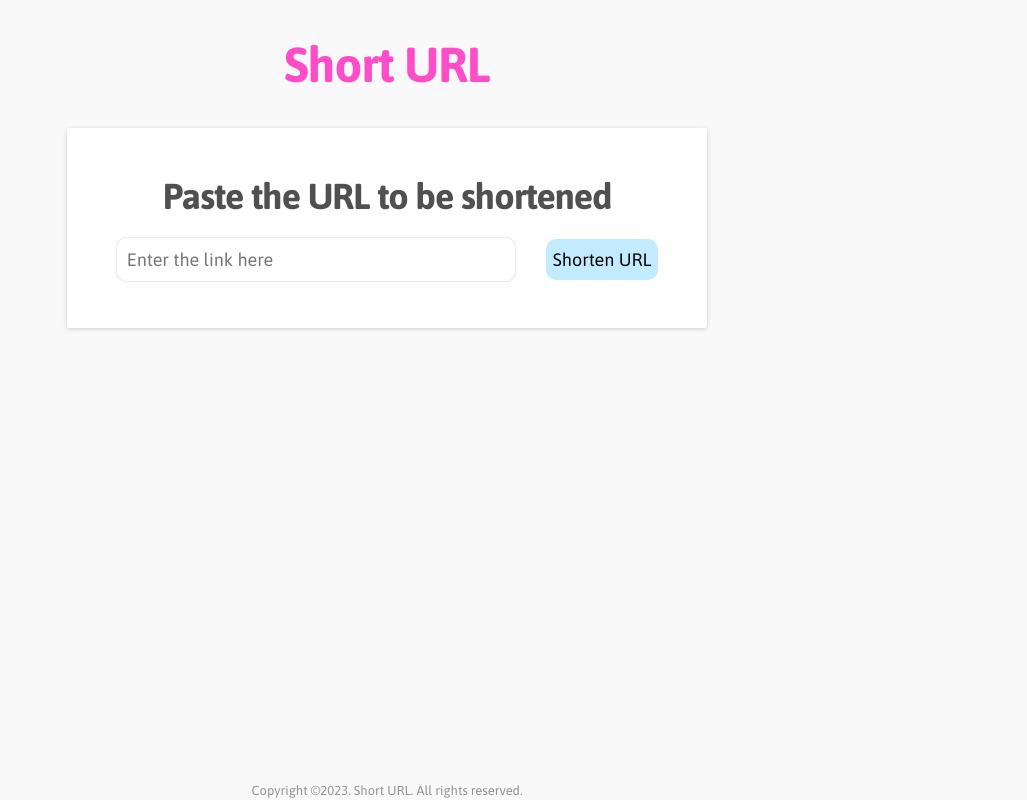
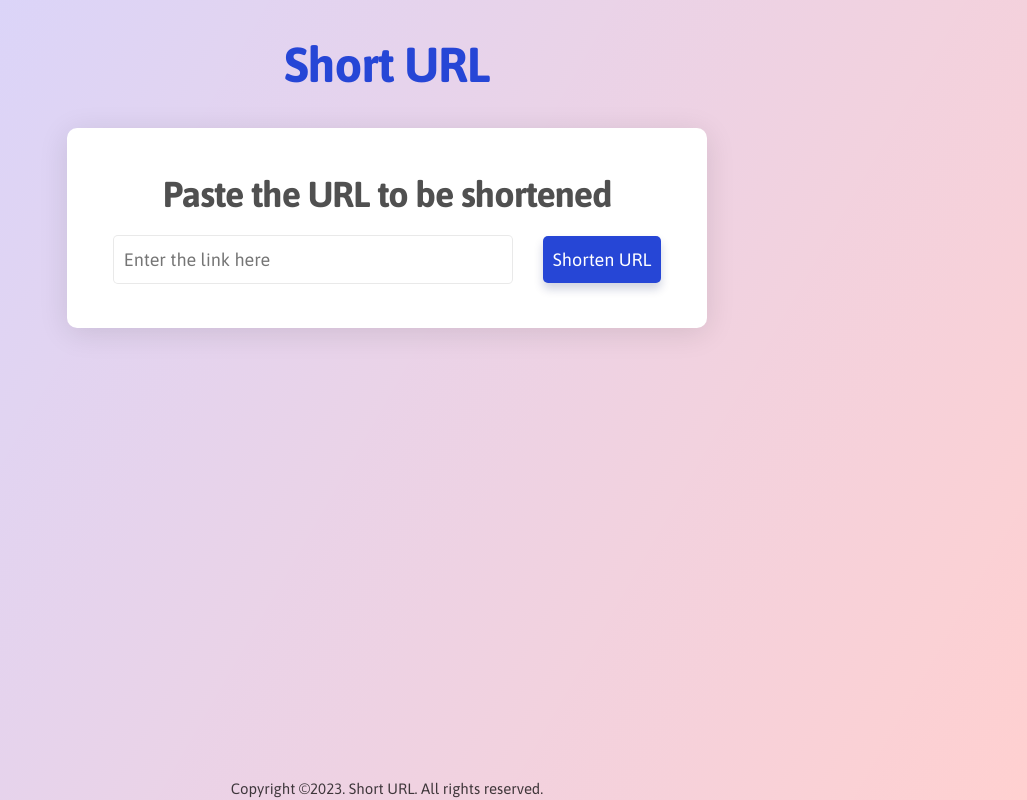
Before and after one commit to Maede-alv/short_url, a Flask app: page / in a window 1280 px wide. Shown: the whole page, without its empty margins (253-1280 px from the left). Run offline with Flask 3, Linux system fonts and the light colour scheme.

Commit message:
Update Css file

```diff
--- a/short_url/static/css/main.css
+++ b/short_url/static/css/main.css
@@ -19,7 +19,12 @@ body {
   flex-direction: column;
   align-items: center;
   font-family: asap, arial;
-  background-color: #f9f9f9;
+  /* background-color: #f9f9f9; */
+  background: linear-gradient(
+    120deg,
+    rgba(0, 0, 255, 0.164),
+    rgba(255, 0, 0, 0.185)
+  );
   height: 100vh;
 }
 
@@ -48,15 +53,15 @@ body {
 
 .nav__item {
   font: 900 49px asap;
-  color: #ff4cc9;
+  color: #2646d6;
   letter-spacing: -1px;
 }
 
 .urlbox {
   width: 50%;
   height: 200px;
-  box-shadow: 0 1px 4px #ccc;
-  border-radius: 2px;
+  box-shadow: 0 5px 30px #0000001c;
+  border-radius: 10px;
   background-color: #fff;
   display: flex;
   flex-direction: column;
@@ -88,10 +93,9 @@ body {
 
 .form__field {
   width: 400px;
-  height: 45px;
-  border-radius: 10px;
+  padding: 10px;
+  border-radius: 5px;
   border: 1px solid rgba(0, 0, 0, 0.085);
-  padding: 4px 0 4px 10px;
   transition: 300ms;
 }
 
@@ -100,25 +104,32 @@ body {
 }
 
 .button--form {
-  background-color: #4cc3ff57;
-  padding: 7px;
+  background-color: #2646d6;
+  color: white;
+  padding: 10px;
   border: none;
-  border-radius: 10px;
+  border-radius: 5px;
   cursor: pointer;
+  box-shadow: 0 6px 10px #08185e31;
+}
+
+.button--form:active {
+  box-shadow: none;
+  transform: scale(0.9);
 }
 
 .footer div {
-  font-size: 13px;
-  color: rgba(0, 0, 0, 0.415);
+  font-size: 15px;
+  color: rgba(0, 0, 0, 0.74);
 }
 
 .urlsbox {
-    width: 100%;
-    line-height: 1.45rem;
+  width: 100%;
+  line-height: 1.45rem;
 }
 
 .link {
-    text-decoration: none;
-    color: #30bafff1;
-    gap: 30px;
+  text-decoration: none;
+  color: #30bafff1;
+  gap: 30px;
 }
```
Also changed, not shown: 1 other file.
